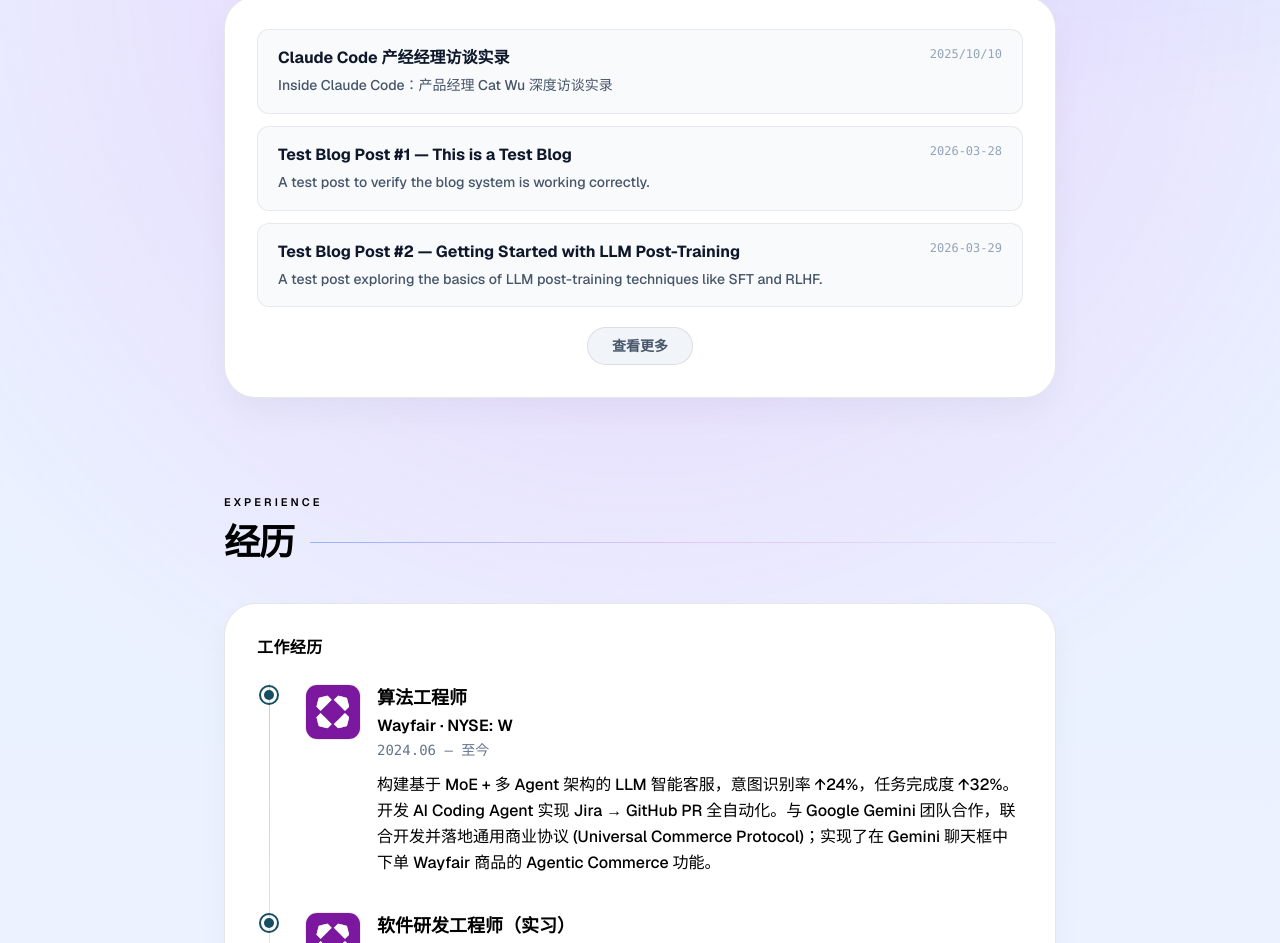
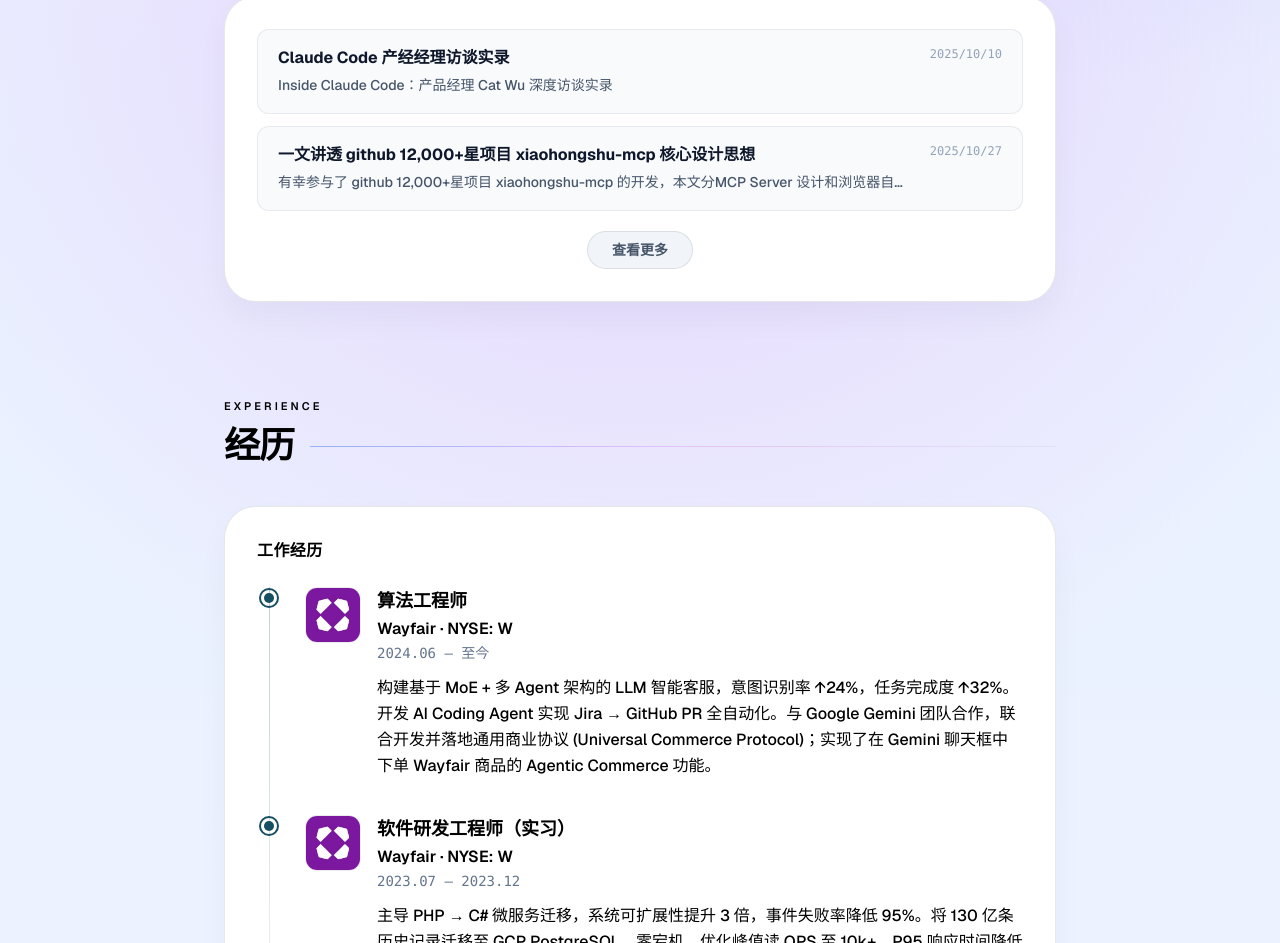
Before and after one commit to muhenan/allen-personal-website, a Next.js app: page / in a window 1280 px wide. Shown: the part 1260-2203 px from the top of the page. Built offline with nearby package versions, Linux system fonts and the light colour scheme.

Commit message:
feat(blog): add featured posts config and show real posts on homepage

```diff
--- a/app/page.tsx
+++ b/app/page.tsx
@@ -1,9 +1,9 @@
 import HomePage from "./components/HomePage";
-import { getAllPostSlugs, getPostBySlug } from "@/lib/posts";
+import { getPostBySlug } from "@/lib/posts";
+import { FEATURED_SLUGS } from "@/lib/featured-posts";
 
 export default function Page() {
-  const slugs = getAllPostSlugs();
-  const posts = slugs.map((slug) => {
+  const posts = FEATURED_SLUGS.map((slug) => {
     const { frontmatter } = getPostBySlug(slug);
     return { slug, ...frontmatter };
   });
--- /dev/null
+++ b/lib/featured-posts.ts
@@ -0,0 +1,6 @@
+// Hardcoded list of post slugs to display on the homepage and /posts page.
+// Add a slug here to make it visible; remove to hide it.
+export const FEATURED_SLUGS = [
+  "claude-code-pm-interview",
+  "xiaohongshu-mcp",
+];
```
